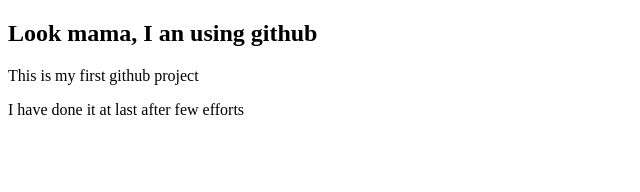
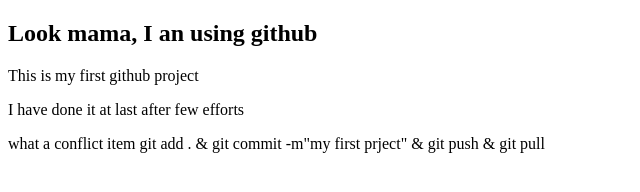
Before and after one commit to nibas-barai/my-first-website, a plain HTML site: page index.html in a window 1280 px wide. Shown: the whole page, without its empty margins (0-640 px from the left). Drawn offline with Linux system fonts and the light colour scheme.

```diff
--- a/index.html
+++ b/index.html
@@ -11,6 +11,8 @@
 <p>This is my first github project</p>
 <p> I have done it at last after few efforts</p>
 
+<div class=""> what a conflict item git add . & git commit -m"my first prject" & git push & git pull</div>
+
 <body>
 
 </body>
```
